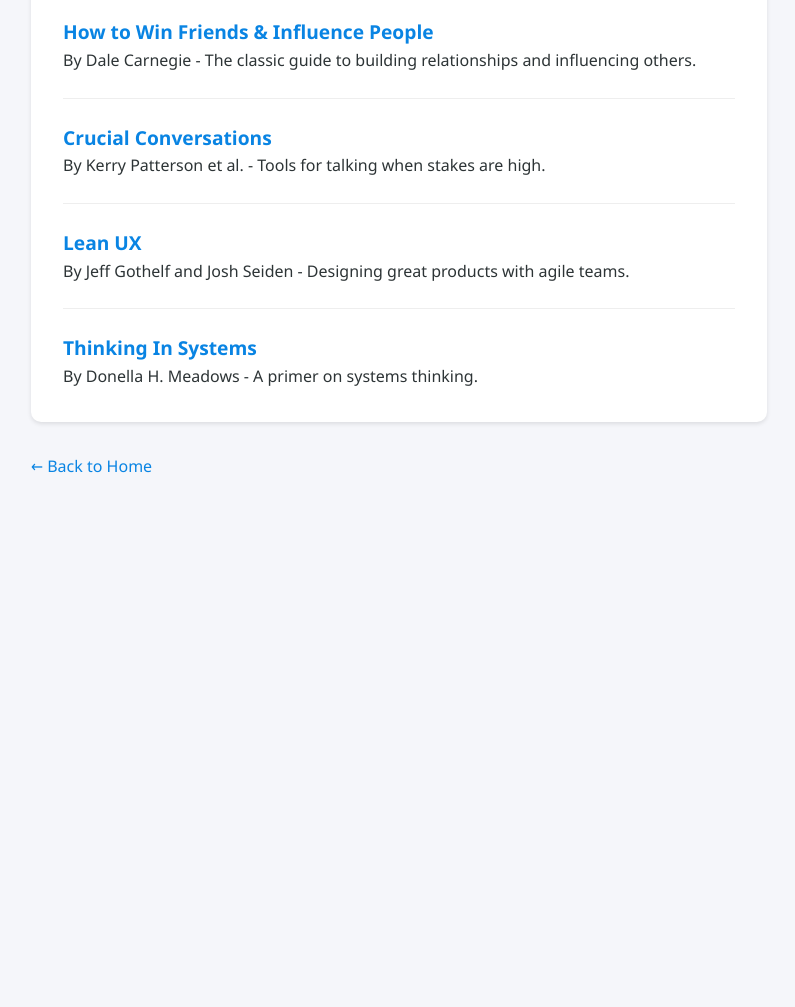
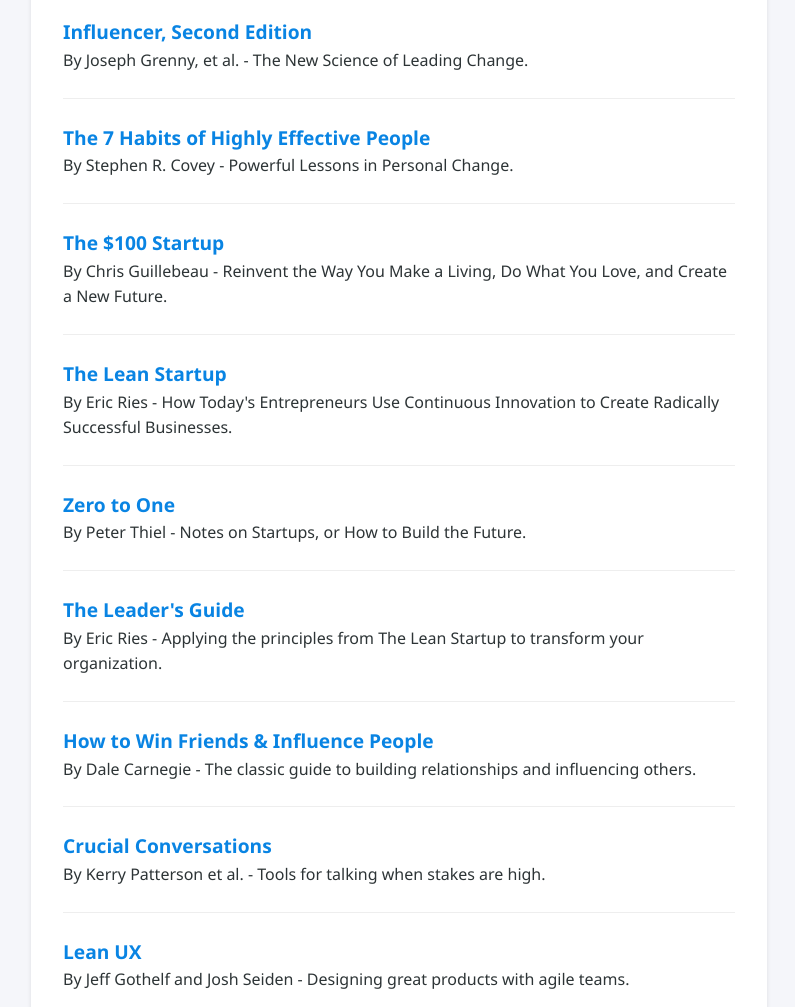
Before and after one commit to atilaromero/atilaromero_site, a plain HTML site: page docs/books.html in a window 1280 px wide. Shown: the part 1640-2647 px from the top of the page, without its empty margins (241-1036 px from the left). Before the commit the page ends 2151 px from the top, so only its background shows below. Drawn offline with Linux system fonts and the light colour scheme.

Commit message:
feat: add 6 new business and leadership books to reading list

```diff
--- a/docs/books.html
+++ b/docs/books.html
@@ -155,6 +155,36 @@
             </div>
 
             <div class="book-item">
+                <a href="https://www.amazon.com/Influencer-Second-New-Science-Leading/dp/0071808868" class="book-title">Influencer, Second Edition</a>
+                <p>By Joseph Grenny, et al. - The New Science of Leading Change.</p>
+            </div>
+
+            <div class="book-item">
+                <a href="https://www.amazon.com/Habits-Highly-Effective-People-Powerful/dp/0743269519" class="book-title">The 7 Habits of Highly Effective People</a>
+                <p>By Stephen R. Covey - Powerful Lessons in Personal Change.</p>
+            </div>
+
+            <div class="book-item">
+                <a href="https://www.amazon.com/100-Startup-Reinvent-Living-Create/dp/0307951529" class="book-title">The $100 Startup</a>
+                <p>By Chris Guillebeau - Reinvent the Way You Make a Living, Do What You Love, and Create a New Future.</p>
+            </div>
+
+            <div class="book-item">
+                <a href="https://www.amazon.com/Lean-Startup-Entrepreneurs-Continuous-Innovation/dp/0307887898" class="book-title">The Lean Startup</a>
+                <p>By Eric Ries - How Today's Entrepreneurs Use Continuous Innovation to Create Radically Successful Businesses.</p>
+            </div>
+
+            <div class="book-item">
+                <a href="https://www.amazon.com/Zero-One-Notes-Startups-Future/dp/0804139296" class="book-title">Zero to One</a>
+                <p>By Peter Thiel - Notes on Startups, or How to Build the Future.</p>
+            </div>
+
+            <div class="book-item">
+                <a href="https://www.amazon.com/Leaders-Guide-Eric-Ries/dp/0399582103" class="book-title">The Leader's Guide</a>
+                <p>By Eric Ries - Applying the principles from The Lean Startup to transform your organization.</p>
+            </div>
+
+            <div class="book-item">
                 <a href="https://www.amazon.com/How-Win-Friends-Influence-People/dp/0671027034" class="book-title">How to Win Friends & Influence People</a>
                 <p>By Dale Carnegie - The classic guide to building relationships and influencing others.</p>
             </div>
```
